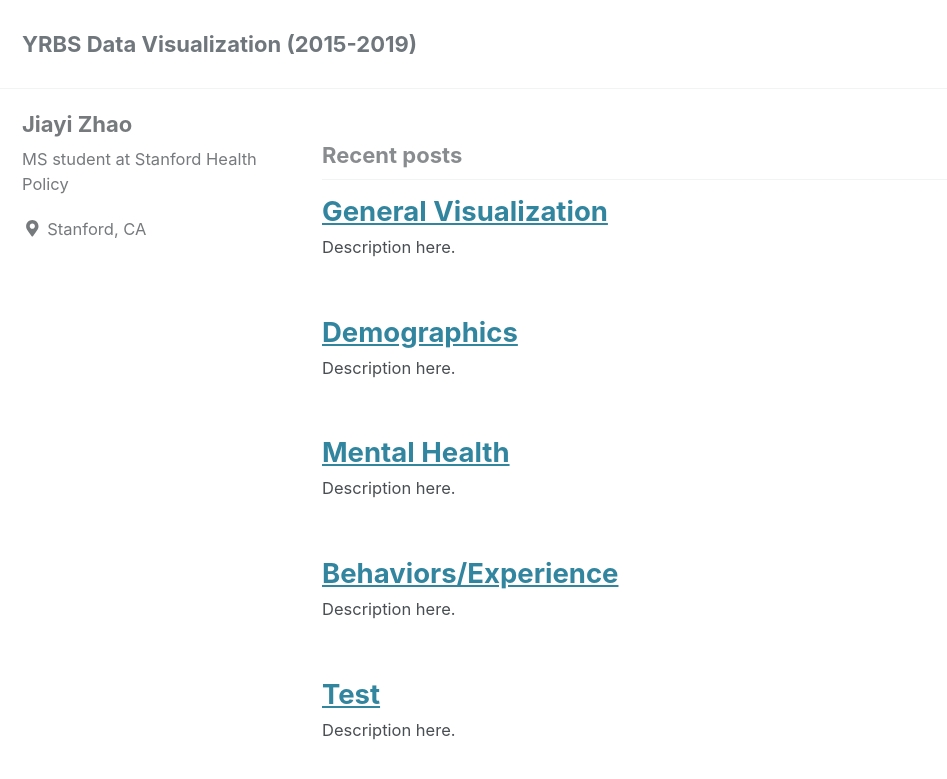
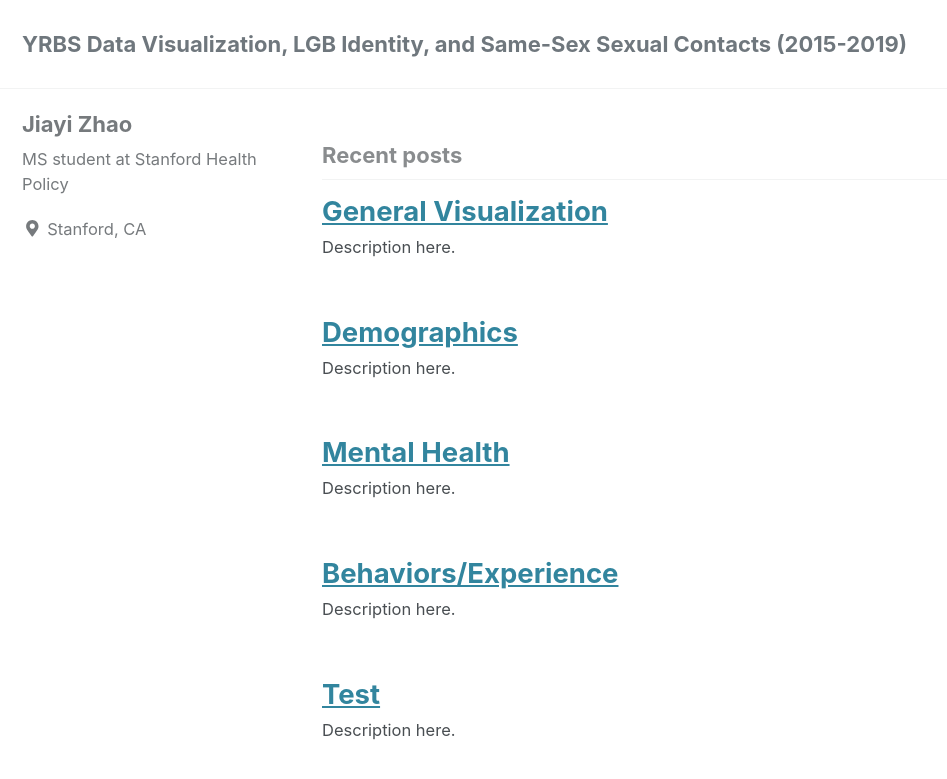
Before and after one commit to maryzhao0111/YRBS_visual, a Jekyll site: the page built from index.html, in a window 1280 px wide and 900 px high. Shown: the top 779 px of the window, without its empty margins (0-947 px from the left). Built offline with Jekyll 4.4.1, drawn with Linux system fonts in a browser that asks for light colours; cached includes are drawn as plain includes; nearby versions of some CDN libraries; a script that is not in the unit is left out; the list of posts is cut into pages by our own code.

Commit message:
Update _config.yml

```diff
--- a/_config.yml
+++ b/_config.yml
@@ -16,7 +16,7 @@ minimal_mistakes_skin: "default" # "air", "aqua", "contrast", "dark", "dirt", "n
 
 # Site Settings
 locale: "en-US"
-title: "YRBS Data Visualization (2015-2019)"
+title: "YRBS Data Visualization, LGB Identity, and Same-Sex Sexual Contacts (2015-2019)"
 title_separator: "-"
 name: "Jiayi Zhao"
 description: "Displaying cool data visualizations"
```
